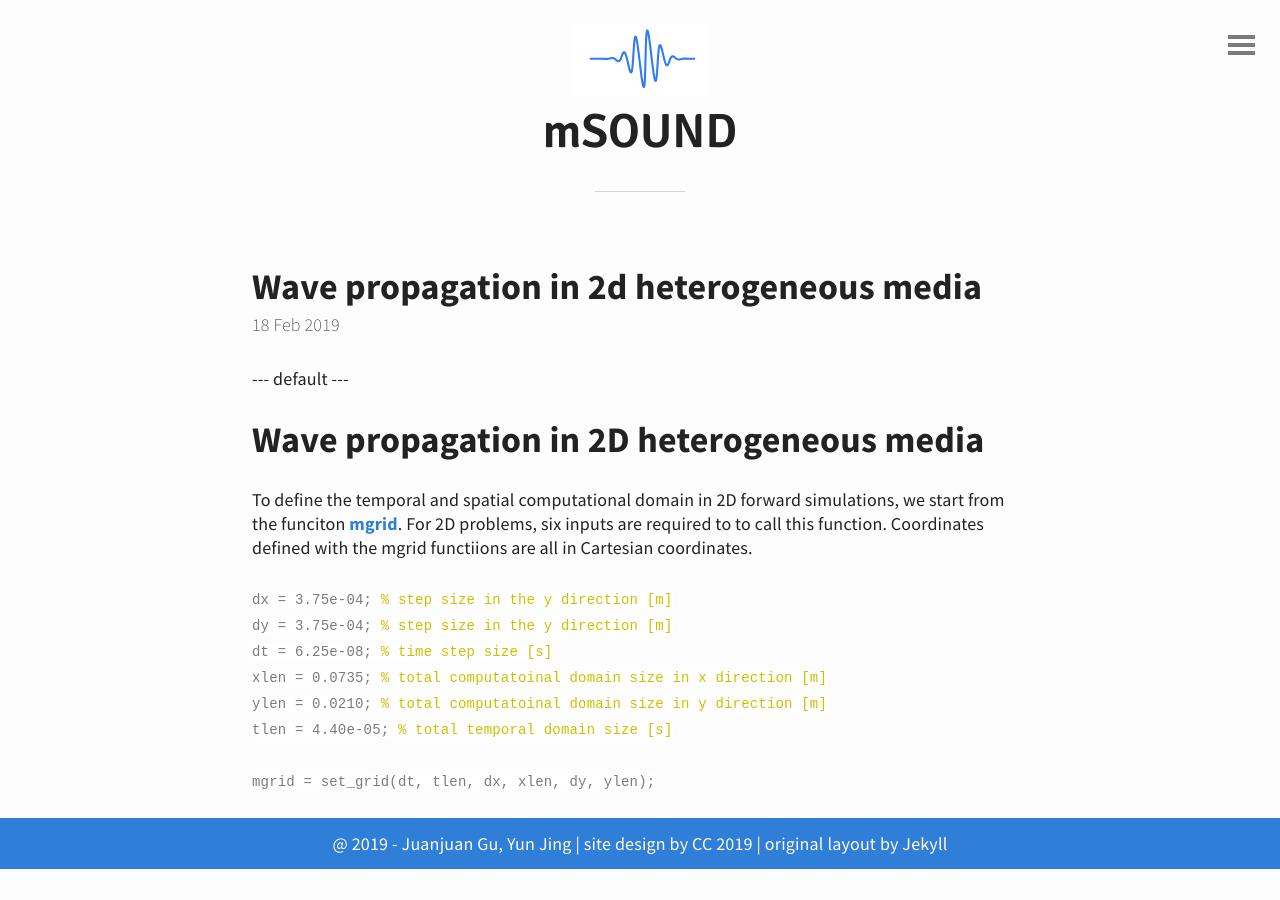
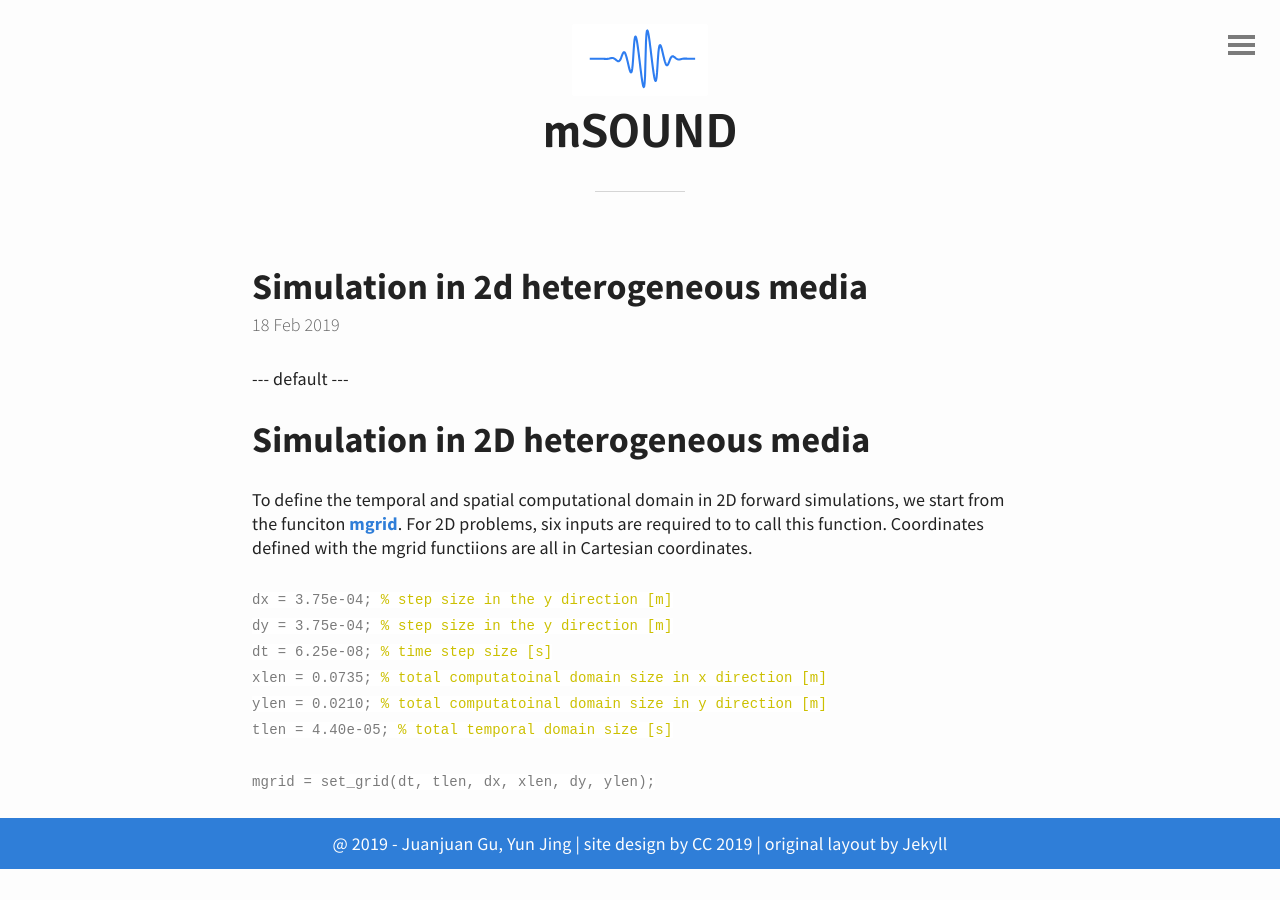
Before and after one commit to m-SOUND/mSOUND, a Jekyll site: the page _posts/2019-02-18-Simulation in 2D heterogeneous media.html, which Jekyll copies as it is, in a window 1280 px wide. Built offline with Jekyll 4.4.1, drawn with Linux system fonts in a browser that asks for light colours.

Commit message:
Update and rename 2019-02-18-Wave propagation in 2D heterogeneous media.html to 2019-02-18-Simulation in 2D heterogeneous media.html

```diff
--- a/_posts/2019-02-18-Wave propagation in 2D heterogeneous media.html
+++ b/_posts/2019-02-18-Simulation in 2D heterogeneous media.html
@@ -3,7 +3,7 @@
 default
 ---
 
-<h2>Wave propagation in 2D heterogeneous media</h2>
+<h2>Simulation in 2D heterogeneous media</h2>
 <p>
  <br>To define the temporal and spatial computational domain in 2D forward simulations, we start from the funciton <a href="/mSOUND/functions">mgrid</a>. For 2D problems, six inputs are required to to call this function. Coordinates defined with the mgrid functiions are all in Cartesian coordinates.
  <br>
@@ -20,4 +20,6 @@ default
 </code>
  <br>
 
+
+
 </p>
```
